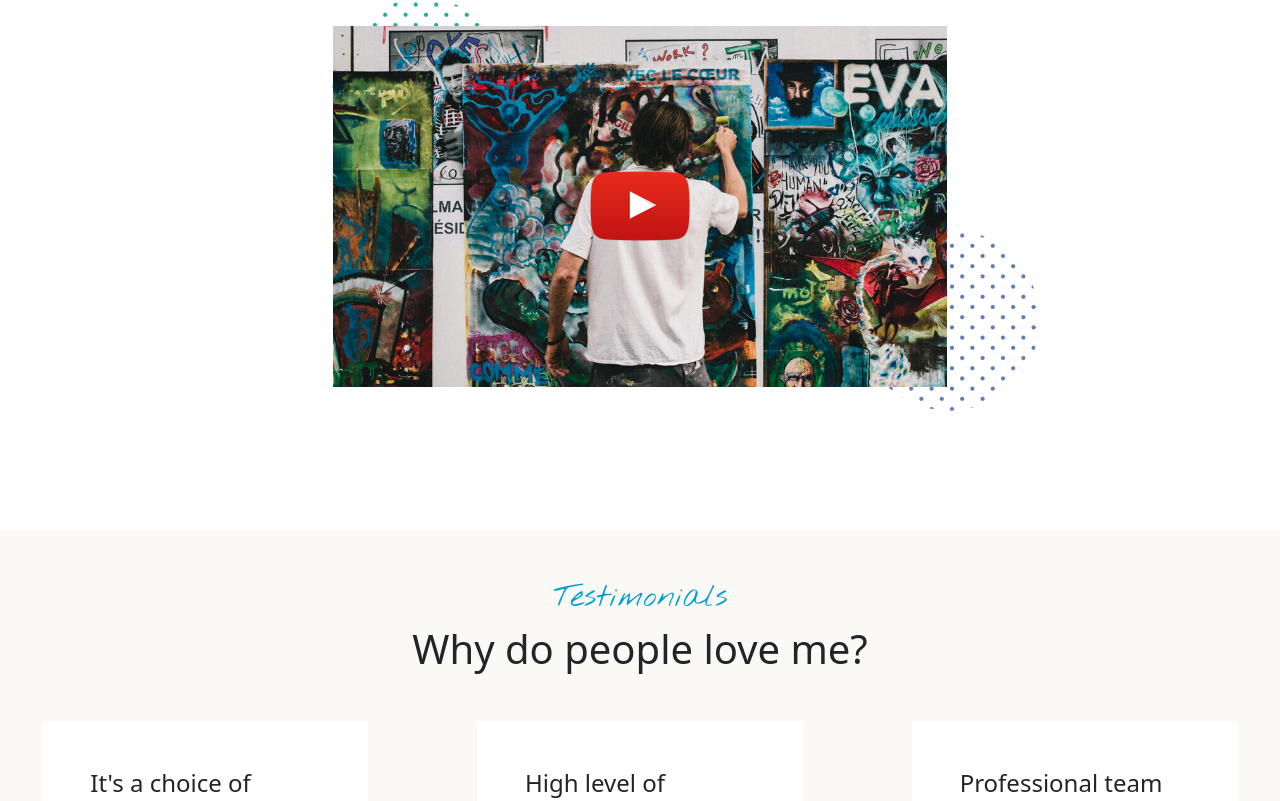
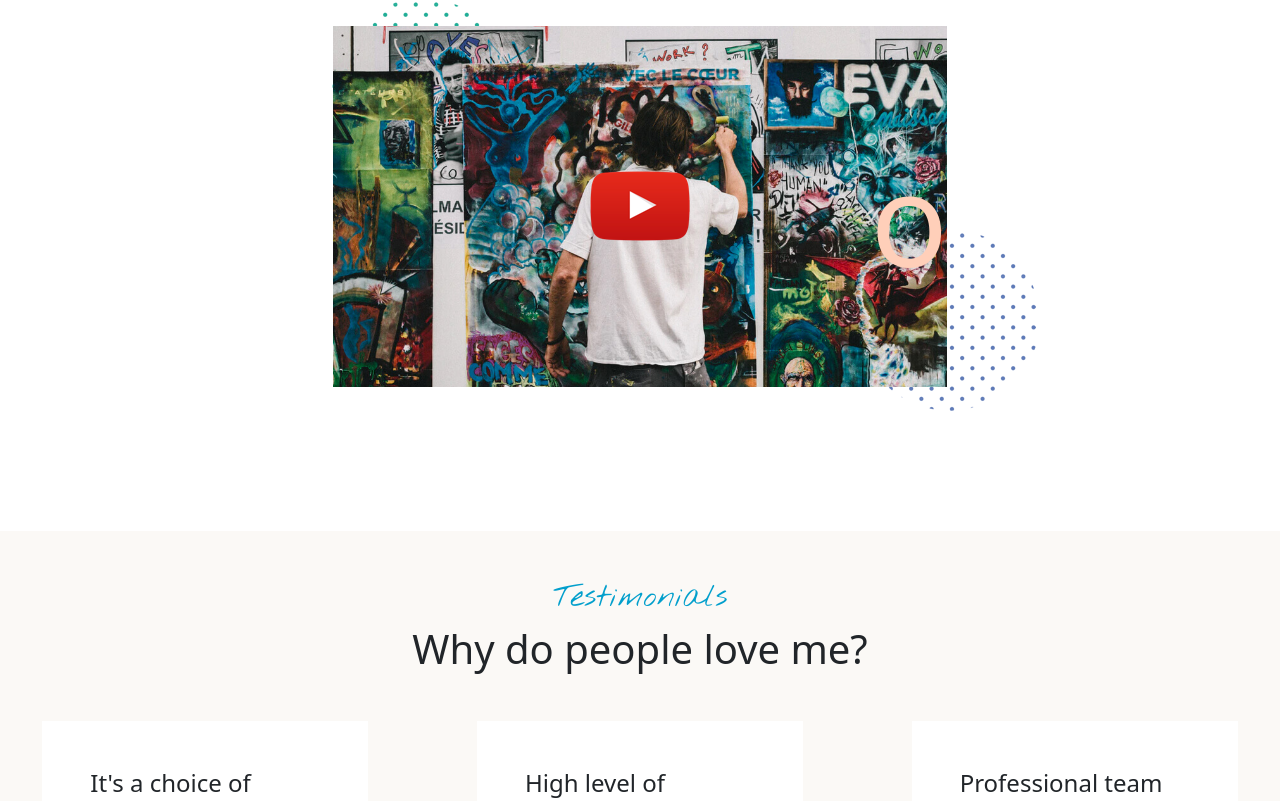
Before and after one commit to LBusnelli27/proj-html-vuejs, a Vue app: page / in a window 1280 px wide. Shown: the part 2679-3480 px from the top of the page. Built offline with nearby package versions, Linux system fonts and the light colour scheme; some icons are missing.

Commit message:
refactor video poster shapes

```diff
--- a/src/components/Main.vue
+++ b/src/components/Main.vue
@@ -80,6 +80,7 @@
           <div class="my-shapes-video-poster">
             <img class="position-absolute maxcoach-shape-12" :src="require('../assets/images/maxcoach-shape-12.png')" alt="">
             <img class="position-absolute maxcoach-shape-5" :src="require('../assets/images/maxcoach-shape-05.png')" alt="">
+            <span class="position-absolute">o</span>
           </div>
           <img class="my-video-poster" :src="require('../assets/images/artist-video-poster.jpg')" alt="Video poster image">
           <img class="my-center-a-div" :src="require('../assets/images/icon-youtube-play.png')" alt="Youtube icon">
@@ -146,7 +147,10 @@
 
 
     <!-- LATEST COURSES -->
-    <section class="my-padding-website">
+    <section class="my-padding-website position-relative">
+      <div class="my-shapes-video-poster">
+
+      </div>
       <div class="row">
         <div class="col-12 text-center">
           <h2 class="my-blue-write">Artist coaching</h2>
@@ -489,6 +493,12 @@ export default {
       bottom: 1.5rem;
       right: 0;
     }
+    span {
+      font-size: 8rem;
+      top: 9rem;
+      right: 5.5rem;
+      color: #ffcfb9;
+    }
   }
 
   // Start shape section
```
